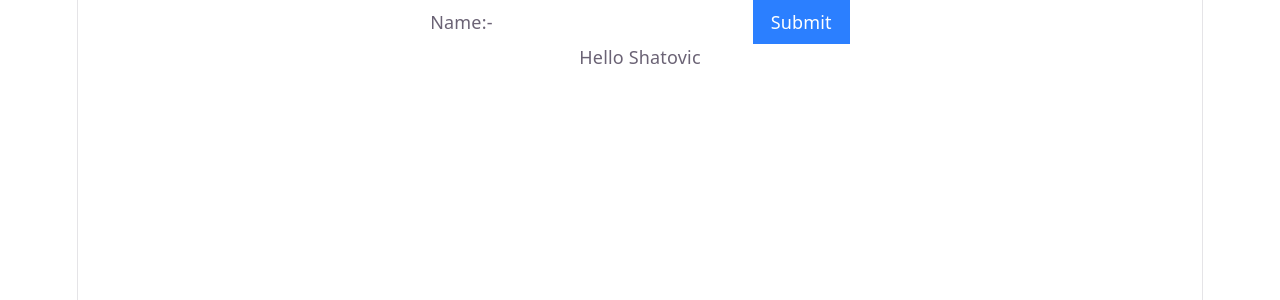
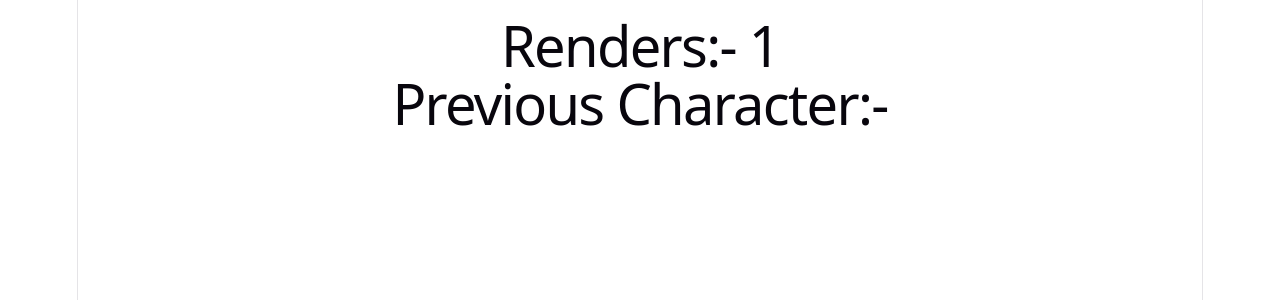
Before and after one commit to Shatakshi-Shukla-Github/React-Hooks-Practice, a React (Vite) app: page / in a window 1280 px wide. Shown: the top 300 px of the page. Built offline with nearby package versions, Linux system fonts and the light colour scheme.

Commit message:
Tracked previous name and total no.of renders using useRef

```diff
--- a/src/App.jsx
+++ b/src/App.jsx
@@ -1,11 +1,12 @@
 // import { Header } from "./Header";
 
 import UseRefExample1 from "./UseRefExample1";
+import UseRefExample2 from "./UseRefExample2";
 
 // import { UserContextProvider } from "./UserContextProvider";
 function App() {
   return (
-    <UseRefExample1 />
+    <UseRefExample2 />
     // <UserContextProvider>
     //   <h1>Dashboard</h1>
     //   <Header />
--- /dev/null
+++ b/src/UseRefExample2.jsx
@@ -0,0 +1,35 @@
+import { useRef, useState, useEffect } from "react";
+function UseRefExample2() {
+  const renders = useRef(1);
+  const prevName = useRef("");
+  const [name, setName] = useState("");
+  useEffect(() => {
+    renders.current = renders.current + 1;
+    prevName.current = name;
+  }, [name]);
+  return (
+    <div>
+      <h1>Renders:- {renders.current}</h1>
+      <h1>Previous Character:- {prevName.current}</h1>
+      <input
+        type="text"
+        value={name}
+        onChange={(e) => {
+          setName(e.target.value);
+        }}
+        className="form-control mb-3"
+      />
+    </div>
+  );
+}
+
+export default UseRefExample2;
+
+// React renders your component by calling your component and the return value is output to the DOM.
+// On this first render then renders.current is 1 so that is what you see in the UI.
+
+// After this render your useEffect runs and increments renders.current by 1 so now it is 2, but the component doesn't re render when you change your ref so you still see 1 in the UI.
+
+// After entering the first character in the input you tell React to schedule a re render of your component with new state, let's say 'R' was entered in the input.
+
+// So React calls/invokes your function component again with new state available and now remember that renders.current was 2 so that is what shows in the UI on this render. But immediately after the render useEffect runs and increments renders.current again by 1, so it is now actually 3. You will still see 2 the previous value of the ref in the UI because changing the ref's value doesn't re render the component.
```
